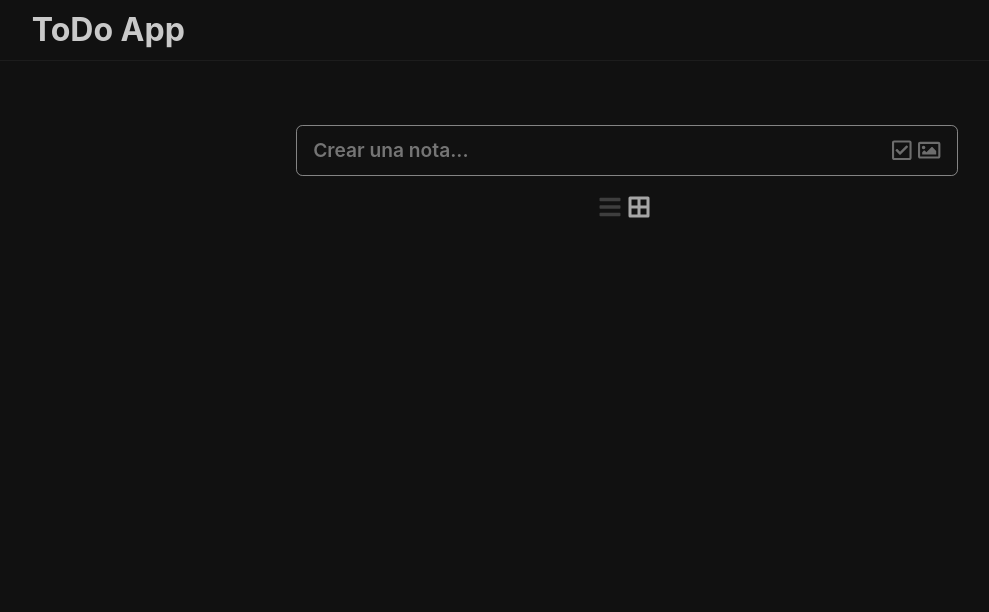
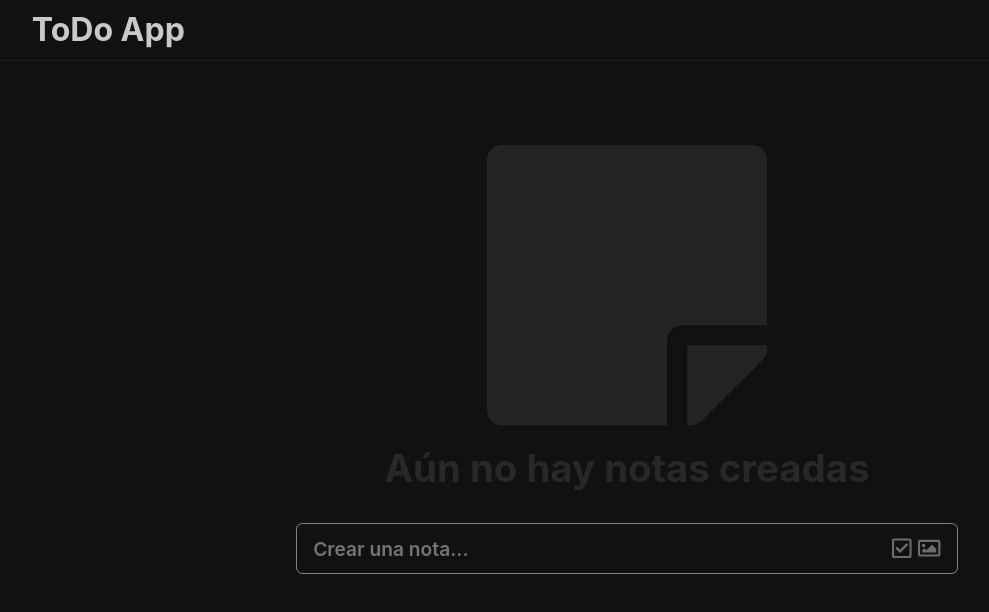
Before and after one commit to javzet/ToDo-app, a React (Create React App) app: page / in a window 1280 px wide. Shown: the top 612 px of the page, without its empty margins (13-1002 px from the left). Built offline with nearby package versions, Linux system fonts and the light colour scheme.

Commit message:
Reparación de errores y warnings

```diff
--- a/src/ToDo.tsx
+++ b/src/ToDo.tsx
@@ -1,10 +1,4 @@
-import { useState, useEffect } from "react";
-import { TODO_CONTEXT } from "./context/ToDo-Context";
 import { Appbar } from "./components/Appbar";
-import { CreateForm } from "./components/CreateForm";
-import { DataGrid } from "./components/Grid/DataGrid";
-import { getData } from "./helpers/getData";
-import { DataType } from "./types";
 import { Provider } from "react-redux";
 import { store } from "./redux/store/store";
 import {
@@ -14,21 +8,9 @@ import {
   Switch,
 } from "react-router-dom";
 import Main from "./pages/Main";
+import CreatePage from "./pages/CreatePage";
 
 export default function ToDo() {
-  // const [generalData, setGeneralData] = useState<DataType[]>([]);
-  // const [newCreation, setNewCreation] = useState<{
-  //   type: "notes" | "todos" | "";
-  //   active: boolean;
-  // }>({
-  //   type: "",
-  //   active: false,
-  // });
-
-  // useEffect(() => {
-  //   setGeneralData(getData());
-  // }, []);
-
   return (
     <Provider store={store}>
       <Router>
@@ -37,10 +19,10 @@ export default function ToDo() {
           <div className="content">
             <Switch>
               <Route path="/create/note" exact>
-                <CreateForm type="note" />
+                <CreatePage type="note" />
               </Route>
               <Route path="/create/todo" exact>
-                <CreateForm type="todo" />
+                <CreatePage type="todo" />
               </Route>
               <Route path="/" component={Main} exact />
               <Redirect to="/" />
@@ -48,16 +30,6 @@ export default function ToDo() {
           </div>
         </>
       </Router>
-
-      {/* <div>
-        <Appbar />
-        <div className="content">
-          {!newCreation.active && <DataGrid data={generalData} />}
-
-          {newCreation.type === "notes" && <CreateForm type="notes" />}
-          {newCreation.type === "todos" && <CreateForm type="todos" />}
-        </div>
-      </div> */}
     </Provider>
   );
 }
--- a/src/components/CreateForm.tsx
+++ b/src/components/CreateForm.tsx
@@ -1,23 +1,15 @@
-import { useContext, useEffect } from "react";
 import { v4 as uuid } from "uuid";
-
-import { TODO_CONTEXT } from "../context/ToDo-Context";
-
 import { useForm } from "../hooks/useForm";
-
-import { saveData } from "../helpers/saveData";
 import { validateCreateForm } from "../helpers/validateForm";
-
 import { TimesCircleIcon } from "../images/times-circle-icon";
 import { ReturnIcon } from "../images/return-icon";
-
 import { ActionType } from "../types";
 import { useHistory } from "react-router-dom";
 import { addNote } from "../redux/actions/noteAction";
 import { useDispatch } from "react-redux";
 
 export const CreateForm = (props: { type: ActionType }) => {
-  const { noteTitle, noteText, onInputChange, onReset, state } = useForm({
+  const { noteTitle, noteText, onInputChange, onReset } = useForm({
     noteTitle: "",
     noteText: "",
   });
@@ -39,7 +31,6 @@ export const CreateForm = (props: { type: ActionType }) => {
       };
       const validData = validateCreateForm(data);
       if (validData === true) {
-        // saveData(data);
         dispatch(
           addNote({
             title: data.title,
--- a/src/components/Grid/DataGrid.tsx
+++ b/src/components/Grid/DataGrid.tsx
@@ -1,5 +1,3 @@
-import { CreateButton } from "../CreateButton";
-import { NoDataComponent } from "../NoDataComponent";
 import { DataGridNote } from "./DataGridNote";
 import { StyleIcons } from "./StyleIcons";
 import { Note, Todo } from "../../types";
--- a/src/pages/CreatePage.tsx
+++ b/src/pages/CreatePage.tsx
@@ -1,9 +1,6 @@
+import { CreateForm } from "../components/CreateForm";
 import { ActionType } from "../types";
 
 export default function CreatePage({ type }: { type: ActionType }) {
-  return (
-    <div className="content">
-      <h1>Create Page</h1>
-    </div>
-  );
+  return <CreateForm type={type} />;
 }
--- a/src/pages/Main.tsx
+++ b/src/pages/Main.tsx
@@ -1,6 +1,7 @@
 import { useSelector } from "react-redux";
 import { CreateButton } from "../components/CreateButton";
 import { DataGrid } from "../components/Grid/DataGrid";
+import { NoDataComponent } from "../components/NoDataComponent";
 import { Note, Todo } from "../types";
 
 export default function Main() {
@@ -8,11 +9,15 @@ export default function Main() {
     (state: { notes: Note[]; todos: Todo[] }) => state.notes
   );
   return (
-    <>
-      <div className="content">
-        <CreateButton />
-        <DataGrid data={notes} />
-      </div>
-    </>
+    <div className="content">
+      {notes.length === 0 ? (
+        <NoDataComponent />
+      ) : (
+        <>
+          <CreateButton />
+          <DataGrid data={notes} />
+        </>
+      )}
+    </div>
   );
 }
```
